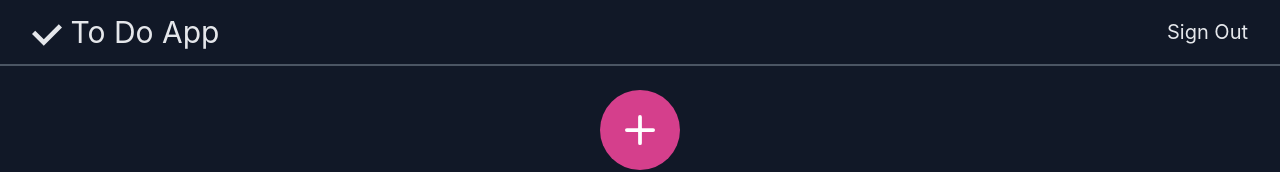
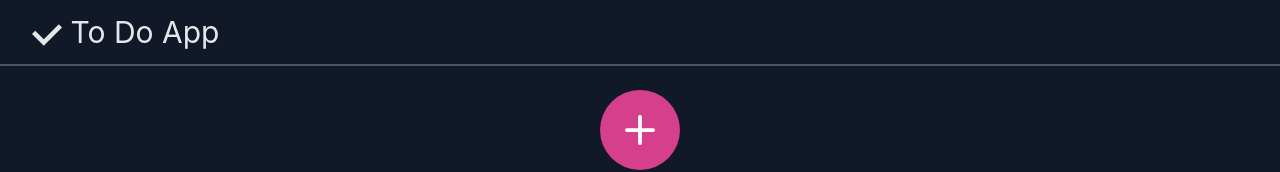
Before and after one commit to sidk1023/todo_app, a Next.js app: page / in a window 1280 px wide. Shown: the top 172 px of the page. Built offline with nearby package versions, Linux system fonts and the light colour scheme.

Commit message:
removed access features

```diff
--- /dev/null
+++ b/components/navbar.js
@@ -0,0 +1,43 @@
+import {
+  Menu,
+  MenuButton,
+  MenuList,
+  MenuItem,
+  MenuItemOption,
+  MenuGroup,
+  MenuOptionGroup,
+  MenuDivider,
+  Drawer,
+  DrawerBody,
+  DrawerFooter,
+  DrawerHeader,
+  DrawerOverlay,
+  DrawerContent,
+  DrawerCloseButton,
+  Show,
+  Hide,
+} from "@chakra-ui/react";
+
+import { Button, useDisclosure, Input } from "@chakra-ui/react";
+import {
+  HamburgerIcon,
+  CheckIcon,
+  AddIcon,
+  ChevronDownIcon,
+} from "@chakra-ui/icons";
+
+import React from "react";
+
+export default function Navbar() {
+  const btnRef = React.useRef();
+
+  return (
+    <>
+      <div className=" grid grid-cols-2 bg-gray-900 text-gray-200 px-8 h-18 py-3.5 border-b-2  border-b-gray-600">
+        <div className=" text-xl sm:text-3xl">
+          <CheckIcon /> To Do App
+        </div>
+      </div>
+    </>
+  );
+}
```
